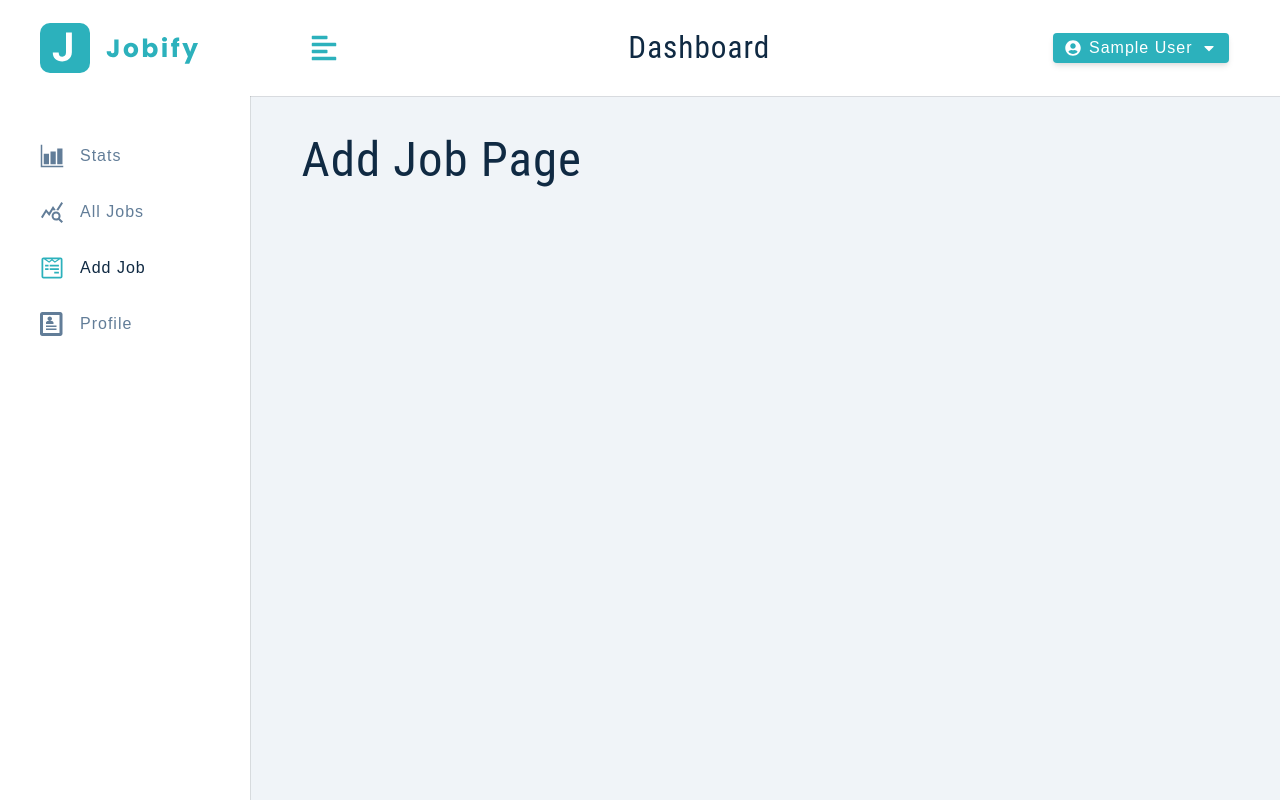
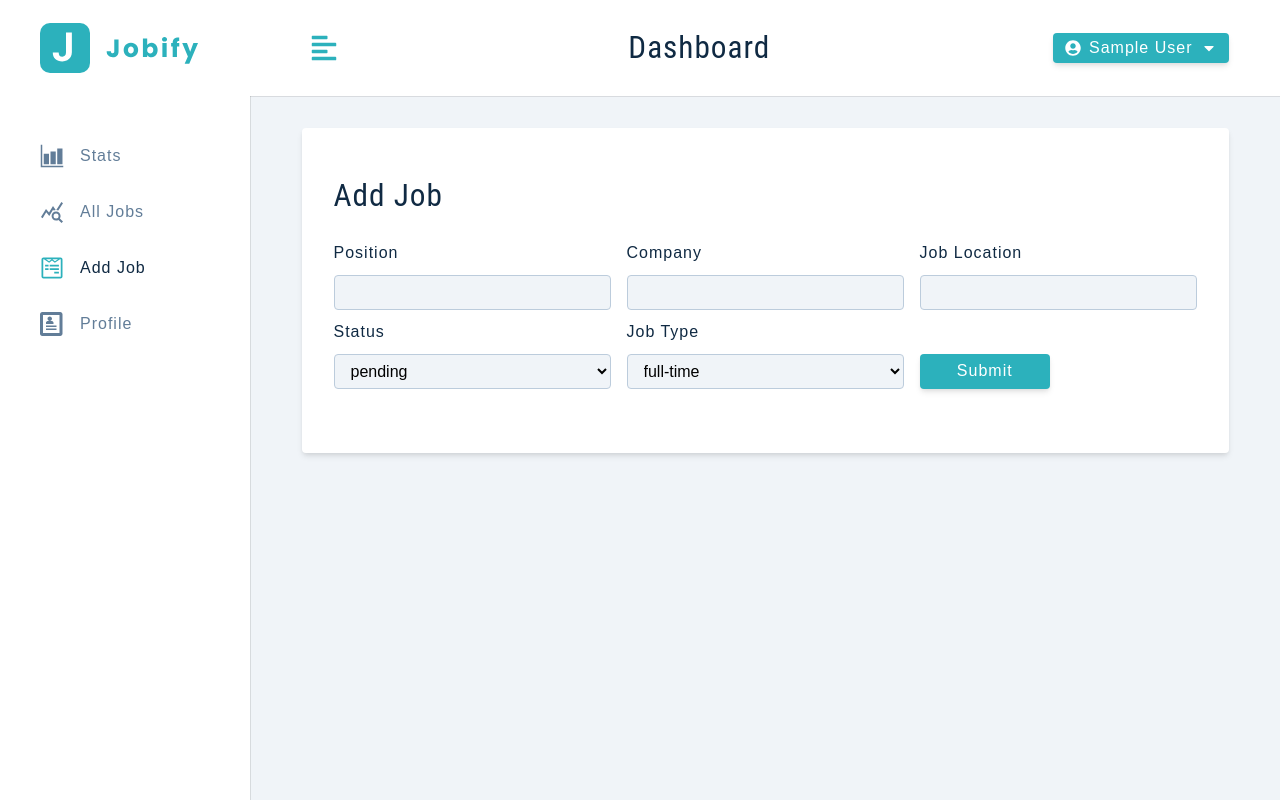
Before and after one commit to stefanmeza94/JobifyApp, a React (Create React App) app in the folder client/: page /add-job in a window 1280 px wide. Built offline with nearby package versions, Linux system fonts and the light colour scheme; sample sign-in values are in the browser's storage.

Commit message:
Add custom component for select input

```diff
--- /dev/null
+++ b/client/src/components/FormRowSelect.js
@@ -0,0 +1,22 @@
+import { useAppContext } from '../context/appContext';
+
+const FormRowSelect = ({ labelText, name, value, handleChange, list }) => {
+  return (
+    <div className='form-row'>
+      <label htmlFor={name} className='form-label'>
+        {labelText || name}
+      </label>
+      <select name={name} value={value} onChange={handleChange} className='form-select'>
+        {list.map((itemValue, index) => {
+          return (
+            <option key={index} value={itemValue}>
+              {itemValue}
+            </option>
+          );
+        })}
+      </select>
+    </div>
+  );
+};
+
+export default FormRowSelect;
--- a/client/src/components/index.js
+++ b/client/src/components/index.js
@@ -4,5 +4,6 @@
 import BigSidebar from './BigSidebar';
 import SmallSidebar from './SmallSidebar';
 import Navbar from './Navbar';
+import FormRowSelect from './FormRowSelect';
 
-export { Logo, FormRow, Alert, BigSidebar, SmallSidebar, Navbar };
+export { Logo, FormRow, Alert, BigSidebar, SmallSidebar, Navbar, FormRowSelect };
--- a/client/src/context/appContext.js
+++ b/client/src/context/appContext.js
@@ -1,6 +1,6 @@
-import { createContext, useContext, useReducer } from "react";
-import reducer from "./reducer";
-import axios from "axios";
+import { createContext, useContext, useReducer } from 'react';
+import reducer from './reducer';
+import axios from 'axios';
 
 import {
   CLEAR_ALERT,
@@ -13,22 +13,30 @@
   UPDATE_USER_BEGIN,
   UPDATE_USER_SUCCESS,
   UPDATE_USER_ERROR,
-} from "./actions";
+} from './actions';
 
-const token = localStorage.getItem("token");
-const user = localStorage.getItem("user");
-const userLocation = localStorage.getItem("location");
+const token = localStorage.getItem('token');
+const user = localStorage.getItem('user');
+const userLocation = localStorage.getItem('location');
 
 const initialState = {
   isLoading: false,
   showAlert: false,
-  alertText: "",
-  alertType: "",
+  alertText: '',
+  alertType: '',
   user: user ? JSON.parse(user) : null,
   token: token,
-  userLocation: userLocation || "",
-  jobLocation: userLocation || "",
+  userLocation: userLocation || '',
   showSidebar: false,
+  isEditing: false,
+  editJobId: '',
+  position: '',
+  company: '',
+  jobLocation: userLocation || '',
+  jobTypeOptions: ['full-time', 'part-time', 'remote', 'internship'],
+  jobType: 'full-time',
+  statusOptions: ['interview', 'declined', 'pending'],
+  status: 'pending',
 };
 
 const AppContext = createContext();
@@ -38,13 +46,13 @@
 
   // axios instance
   const authFetch = axios.create({
-    baseURL: "/api/v1",
+    baseURL: '/api/v1',
   });
 
   // axios intereceptors
   authFetch.interceptors.request.use(
     (config) => {
-      config.headers.common["Authorization"] = `Bearer ${state.token}`;
+      config.headers.common['Authorization'] = `Bearer ${state.token}`;
       return config;
     },
     (error) => {
@@ -77,15 +85,15 @@
   };
 
   const addUserToLocalStorage = ({ user, token, location }) => {
-    localStorage.setItem("user", JSON.stringify(user));
-    localStorage.setItem("token", token);
-    localStorage.setItem("location", location);
+    localStorage.setItem('user', JSON.stringify(user));
+    localStorage.setItem('token', token);
+    localStorage.setItem('location', location);
   };
 
   const removeUserFromLocalStorage = () => {
-    localStorage.removeItem("user");
-    localStorage.removeItem("token");
-    localStorage.removeItem("location");
+    localStorage.removeItem('user');
+    localStorage.removeItem('token');
+    localStorage.removeItem('location');
   };
 
   // prakticno su register i login bile dve odvojene funkcije ali posto su jako slicne odradjena je jedna kojoj prosledjujemo kroz parametre da li je u pitanju login ili register i naravno razlicite endpointe.
@@ -123,7 +131,7 @@
     try {
       const {
         data: { user, token, location },
-      } = await authFetch.patch("/auth/updateUser", currentUser);
+      } = await authFetch.patch('/auth/updateUser', currentUser);
       dispatch({
         type: UPDATE_USER_SUCCESS,
         payload: { user, token, location },
--- a/client/src/pages/dashboard/AddJob.js
+++ b/client/src/pages/dashboard/AddJob.js
@@ -1,5 +1,94 @@
+import { FormRow, Alert, FormRowSelect } from '../../components/';
+import { useAppContext } from '../../context/appContext';
+import Wrapper from '../../assets/wrappers/DashboardFormPage';
+
 const AddJob = () => {
-  return <h1>Add job page</h1>;
+  const {
+    showAlert,
+    displayAlert,
+    isEditing,
+    position,
+    company,
+    jobLocation,
+    jobType,
+    jobTypeOptions,
+    status,
+    statusOptions,
+  } = useAppContext();
+
+  const handleSubmit = (e) => {
+    e.preventDefault();
+
+    if (!position || !company || !jobLocation) {
+      displayAlert();
+      return;
+    }
+    console.log('create job');
+  };
+
+  const handleJobInput = (e) => {
+    const name = e.target.name;
+    const value = e.target.value;
+    console.log(`${name}: ${value}`);
+  };
+
+  return (
+    <Wrapper>
+      <form className='form'>
+        <h3>{isEditing ? 'edit job' : 'add job'}</h3>
+        {showAlert && <Alert />}
+
+        <div className='form-center'>
+          {/* position */}
+          <FormRow
+            type='text'
+            name='position'
+            value={position}
+            handleChange={handleJobInput}
+          />
+          {/* company */}
+          <FormRow
+            type='text'
+            name='company'
+            value={company}
+            handleChange={handleJobInput}
+          />
+          {/* location */}
+          <FormRow
+            type='text'
+            labelText='job location'
+            name='jobLocation'
+            value={jobLocation}
+            handleChange={handleJobInput}
+          />
+          {/* status */}
+          <FormRowSelect
+            name='status'
+            value={status}
+            handleChange={handleJobInput}
+            list={statusOptions}
+          />
+          {/* job type */}
+          <FormRowSelect
+            labelText='job type'
+            name='jobType'
+            value={jobType}
+            handleChange={handleJobInput}
+            list={jobTypeOptions}
+          />
+          <div className='btn-container'>
+            <button
+              className='btn btn-block submit-btn'
+              type='submit'
+              onClick={handleSubmit}
+            >
+              submit
+            </button>
+          </div>
+        </div>
+      </form>
+    </Wrapper>
+  );
 };
 
 export default AddJob;
```
